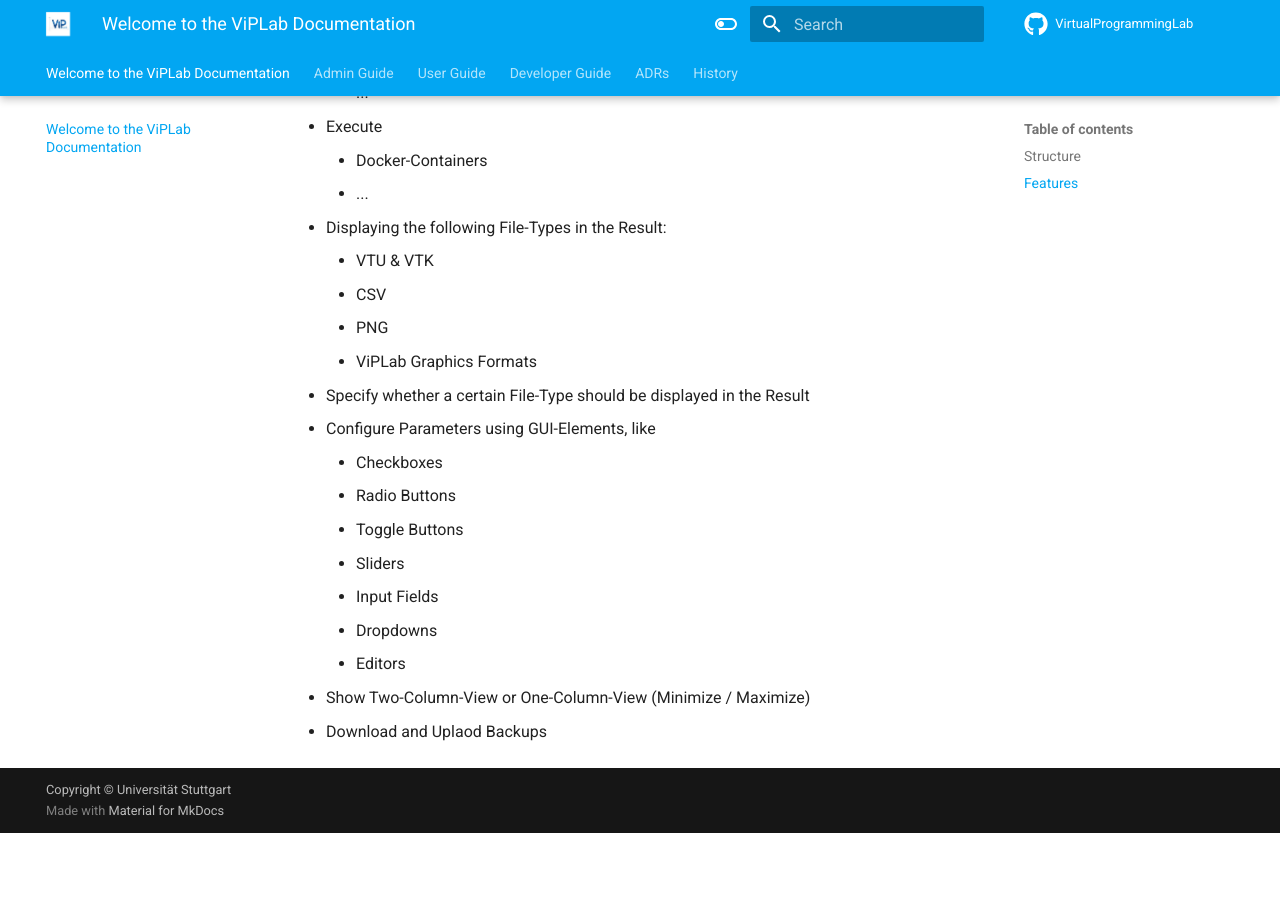
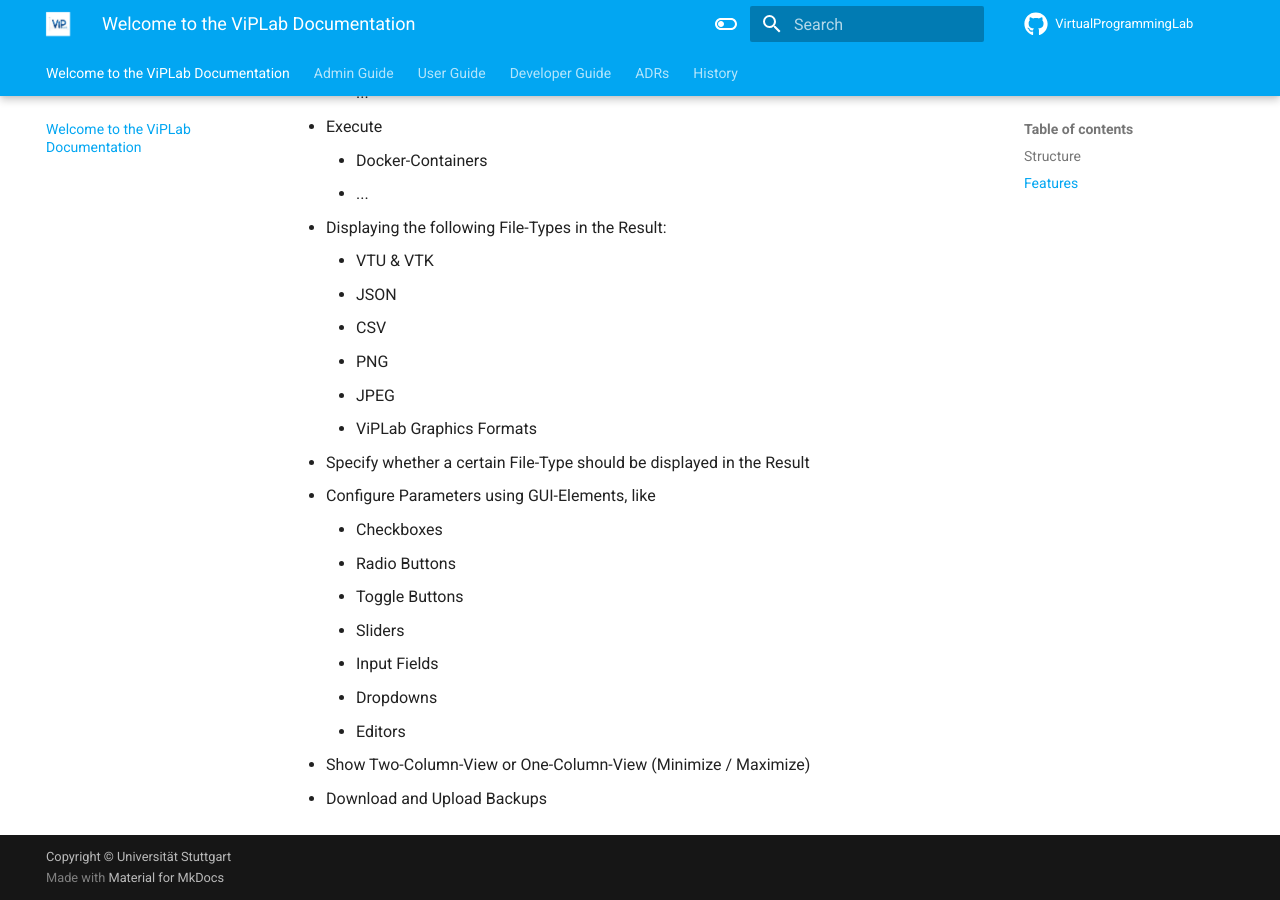
Before and after one commit to katharina-schulze/SusI-Documentation, an MkDocs documentation site: the page built from docs/index.md, in a window 1280 px wide and 900 px high, scrolled down 794 px. Built offline with MkDocs 1.6.1 and Material for MkDocs 9.7.7, drawn with Linux system fonts in a browser that asks for light colours; before the commit the page ends 1627 px from its top, so only the background shows below that.

Commit message:
Update Features

```diff
--- a/docs/index.md
+++ b/docs/index.md
@@ -27,8 +27,10 @@ The documentation contains five main parts:
     - ...
 - Displaying the following File-Types in the Result:
     - VTU & VTK
+    - JSON
     - CSV
     - PNG
+    - JPEG
     - ViPLab Graphics Formats
 - Specify whether a certain File-Type should be displayed in the Result
 - Configure Parameters using GUI-Elements, like
@@ -40,4 +42,4 @@ The documentation contains five main parts:
     - Dropdowns
     - Editors
 - Show Two-Column-View or One-Column-View (Minimize / Maximize)
-- Download and Uplaod Backups
+- Download and Upload Backups
```
